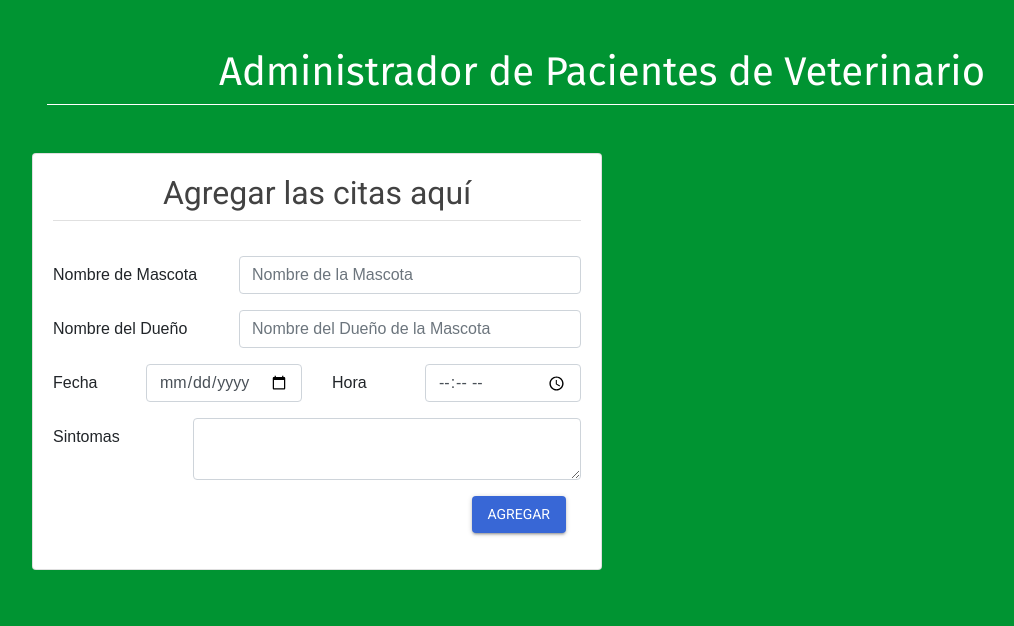
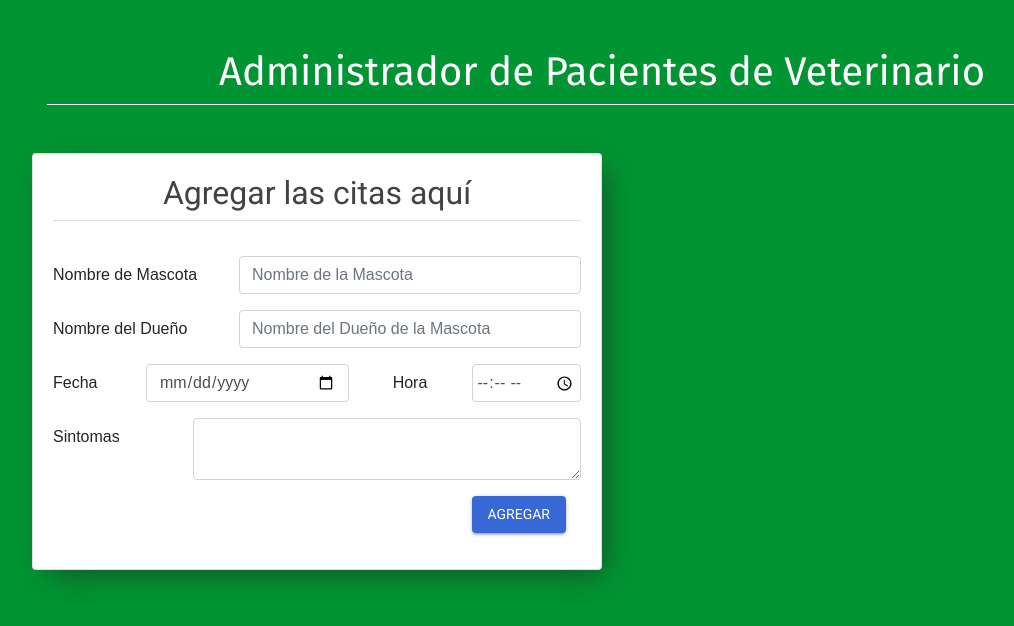
Before and after one commit to CesarRivasP/appointments-of-patients, a React (Create React App) app: page / in a window 1280 px wide. Shown: the top 626 px of the page, without its empty margins (38-1052 px from the left). Built offline with nearby package versions, Linux system fonts and the light colour scheme.

Commit message:
Change elements padding and change variables name

```diff
--- a/src/components/add-appointment.js
+++ b/src/components/add-appointment.js
@@ -33,7 +33,7 @@ class AddAppointment extends Component {
   handleCreateNewAppointment = (e) => {
     e.preventDefault();
 
-      const pet = this.petsNameRef.current.value,
+      const petName = this.petsNameRef.current.value,
             ownerName = this.ownerNameRef.current.value,
             appointmentDate = this.appointmentDateRef.current.value,
             appointmentTime = this.appointmentTimeRef.current.value,
@@ -41,21 +41,23 @@ class AddAppointment extends Component {
 
     const newAppointment = {
       id: uuid(),
-      pet,
+      petName,
       ownerName,
       appointmentDate,
       appointmentTime,
       symptom
     }
 
+    this.props.createAppointment(newAppointment);
 
-    this.props.createAppointment(newAppointment);
+    // reiniciar el formulario
+    e.currentTarget.reset()
   }
 
   render(){
     const { classes } = this.props;
     return (
-      <div className="card mt-5"> {/* mt es margin top de 5*/}
+      <div className="card mt-5 card-style"> {/* mt es margin top de 5*/}
         <div className="card-body">
           <h2 className="card-title text-center mb-2 title-card">
             Agregar las citas aquí
@@ -79,13 +81,13 @@ class AddAppointment extends Component {
 
               <div className="form-group row">
                 <label className="col-sm-4 col-lg-2 col-form-label">Fecha</label>
-                <div className="col-sm-8 col-lg-4  mb-4 mb-lg-0">
+                <div className="col-sm-8 col-lg-5  mb-4 mb-lg-0">
                   <input ref={this.appointmentDateRef} type="date" className="form-control" />
                 </div>
 
-                <label className="col-sm-4 col-lg-2 col-form-label">Hora</label>
-                <div className="col-sm-8 col-lg-4">
-                  <input ref={this.appointmentTimeRef} type="time" className="form-control" />
+                <label className="col-sm-4 col-lg-2 col-form-label pr-1 pl-1 text-center">Hora</label>
+                <div className="col-sm-8 col-lg-3">
+                  <input ref={this.appointmentTimeRef} type="time" className="form-control pl-1 pr-1" />
                 </div>
               </div>
 
```
